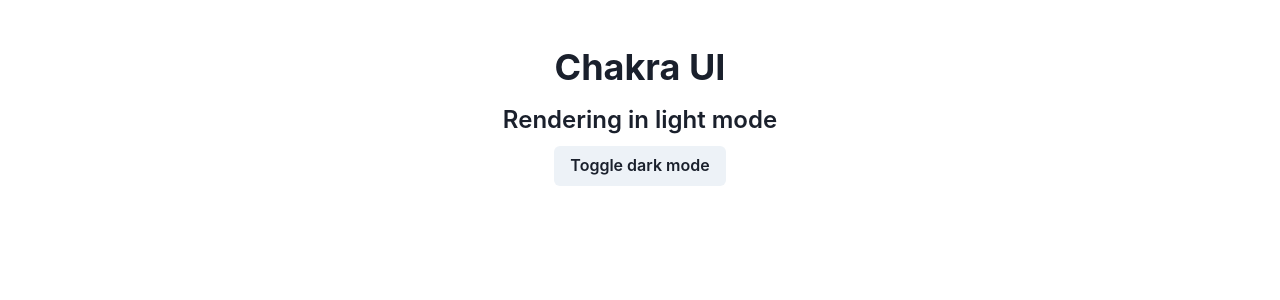
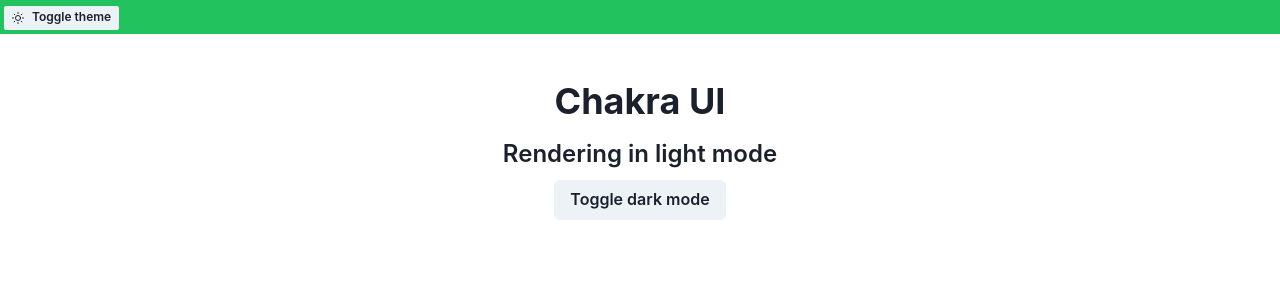
Before and after one commit to rulewrite/real-world-next.js, a Next.js app in the folder employee-directory-with-chakra-ui/: page / in a window 1280 px wide. Shown: the top 300 px of the page. Built offline with nearby package versions, Linux system fonts and the light colour scheme.

Commit message:
feat: 테마 제거 및 탑바 컴포넌트 생성

```diff
--- /dev/null
+++ b/employee-directory-with-chakra-ui/src/components/TopBar.tsx
@@ -0,0 +1,26 @@
+import { MoonIcon, SunIcon } from '@chakra-ui/icons';
+import { Box, Button, useColorMode } from '@chakra-ui/react';
+
+const TopBar = () => {
+  const { colorMode, toggleColorMode } = useColorMode();
+  const ColorModeIcon = colorMode === 'light' ? SunIcon : MoonIcon;
+
+  return (
+    <Box width="100%" padding="1" backgroundColor="whatsapp.500">
+      <Box maxWidth="container.xl" margin="auto">
+        <Button
+          aria-label="UI Theme"
+          leftIcon={<ColorModeIcon />}
+          onClick={toggleColorMode}
+          size="xs"
+          marginRight="2"
+          borderRadius="sm"
+        >
+          Toggle theme
+        </Button>
+      </Box>
+    </Box>
+  );
+};
+
+export default TopBar;
--- a/employee-directory-with-chakra-ui/src/pages/_app.tsx
+++ b/employee-directory-with-chakra-ui/src/pages/_app.tsx
@@ -1,22 +1,15 @@
+import TopBar from '@/components/TopBar';
 import '@/styles/globals.css';
-import { ChakraProvider, extendTheme } from '@chakra-ui/react';
+import { Box, ChakraProvider } from '@chakra-ui/react';
 import type { AppProps } from 'next/app';
-
-const customTheme = extendTheme({
-  colors: {
-    brand: {
-      100: '#ffebee',
-      200: '#e57373',
-      300: '#f44336',
-      400: '#e53935',
-    },
-  },
-});
 
 export default function App({ Component, pageProps }: AppProps) {
   return (
-    <ChakraProvider theme={customTheme}>
-      <Component {...pageProps} />
+    <ChakraProvider>
+      <TopBar />
+      <Box maxWidth="container.xl" margin="auto">
+        <Component {...pageProps} />
+      </Box>
     </ChakraProvider>
   );
 }
```
